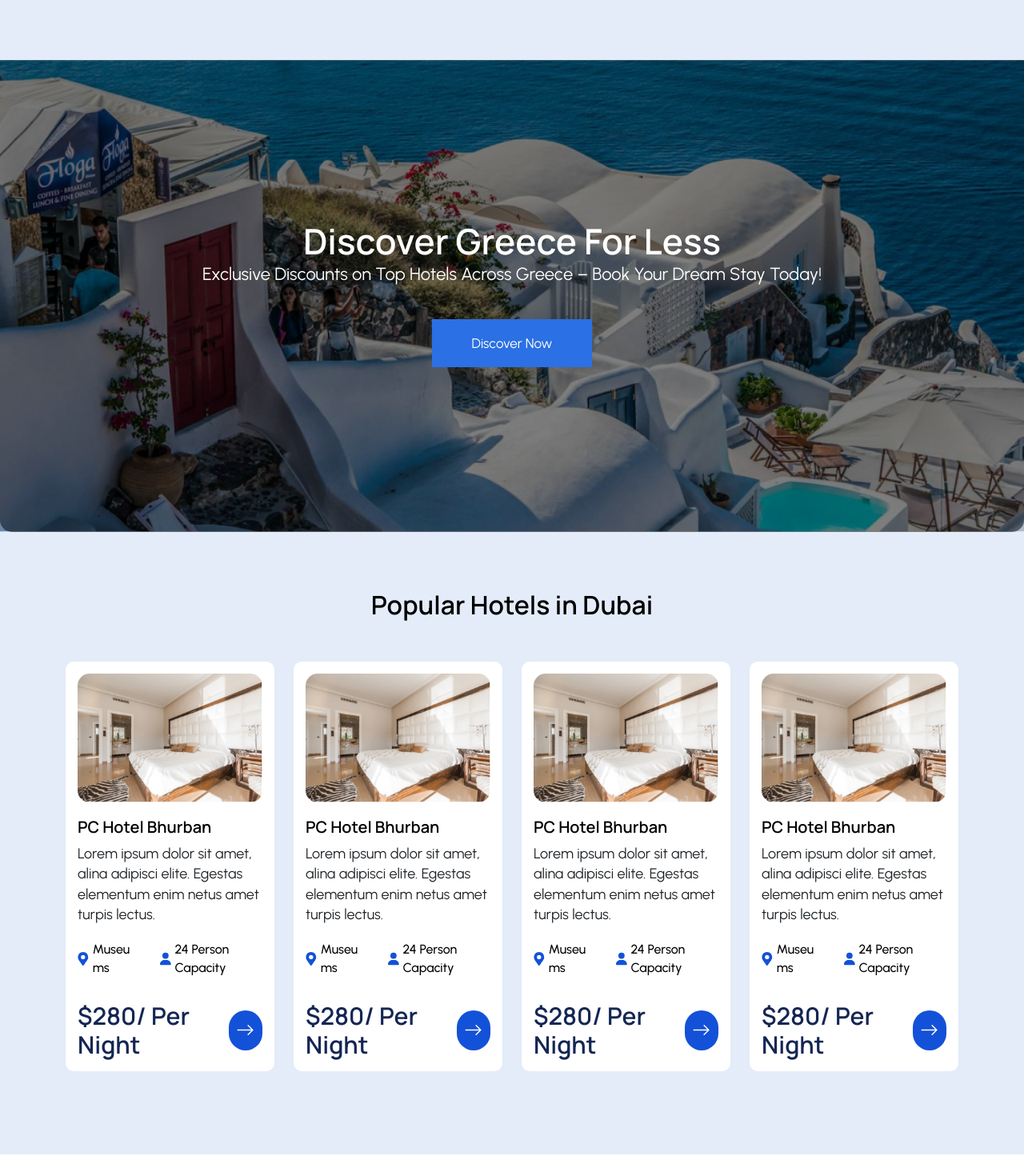
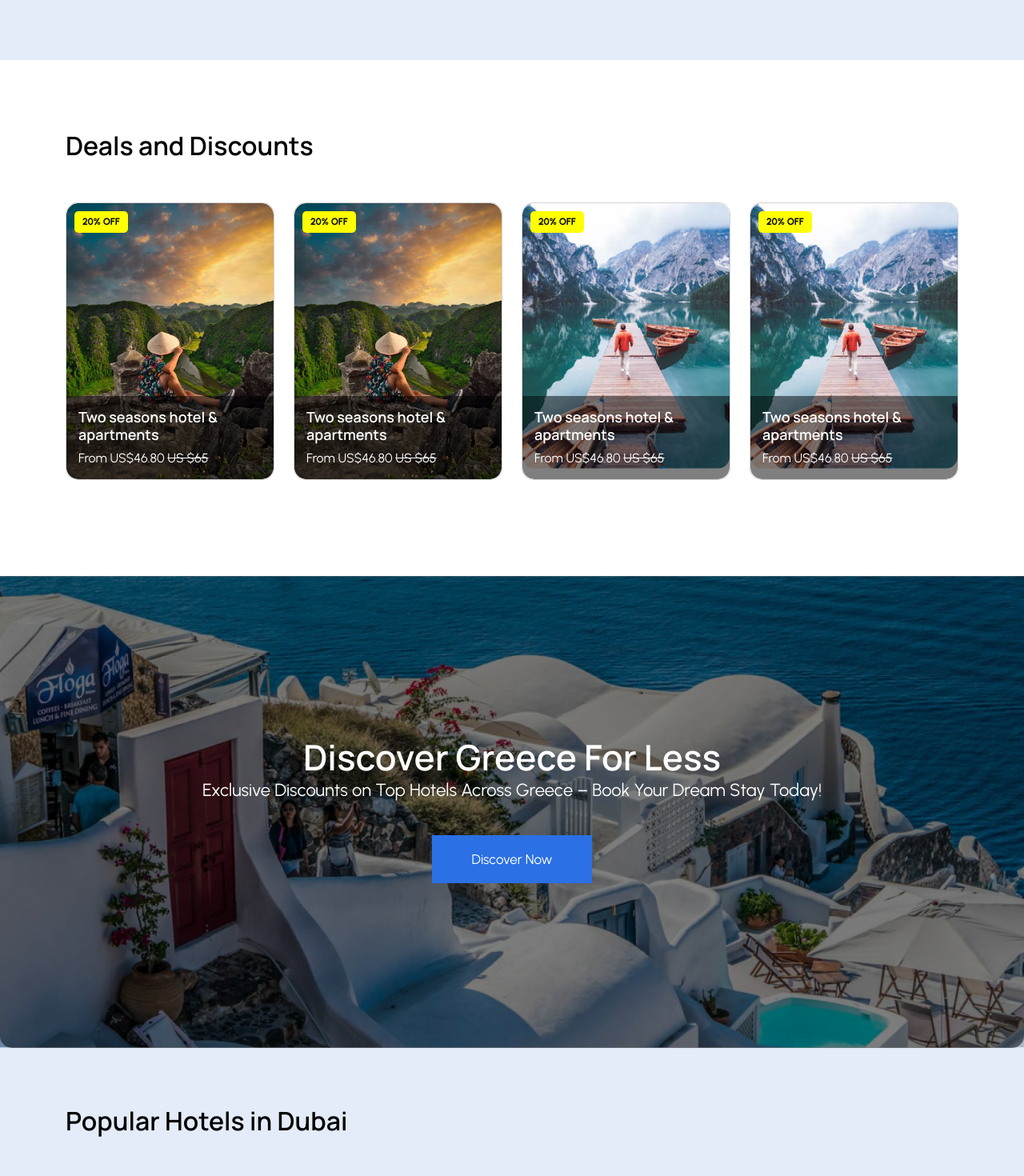
Before and after one commit to afzalimdad9/travel-mania, a Next.js app: page /hotels in a window 1280 px wide. Shown: the part 2460-3930 px from the top of the page at 80% size. Built offline with nearby package versions, Linux system fonts and the light colour scheme.

Commit message:
feat: updated hotels page

```diff
--- /dev/null
+++ b/src/Components/DealsAndDiscounts/index.jsx
@@ -0,0 +1,38 @@
+import Image from "next/image";
+import Link from "next/link";
+import thailand1 from "../../../public/images/thailand.jpeg";
+import thailand2 from "../../../public/images/thailand2.png";
+import thailand3 from "../../../public/images/thailand3.png";
+
+const LocationCard = () => {
+  return (
+    <div className="container my-5 py-5">
+      <div className="hotel-head">
+        <h6 className="mb-3 text-start">Deals and Discounts</h6>
+      </div>
+      <div className="row">
+        {[thailand2, thailand2, thailand3, thailand3].map((image, index) => (
+          <div key={index} className="col-12 col-md-3 mb-4">
+            <div className="card image-card">
+              <div className="promotion-banner">20% OFF</div>
+              <Image
+                src={image}
+                className="card-img-top"
+                alt="Hotel and Apartments"
+                layout="responsive"
+              />
+              <div className="card-body overlay">
+                <h6 className="card-title">Two seasons hotel & apartments</h6>
+                <p className="card-text fs-6 mt-2">
+                  From US$46.80 <del>US $65</del>
+                </p>
+              </div>
+            </div>
+          </div>
+        ))}
+      </div>
+    </div>
+  );
+};
+
+export default LocationCard;
--- a/src/Components/PopularHotelsDubai/index.jsx
+++ b/src/Components/PopularHotelsDubai/index.jsx
@@ -12,7 +12,7 @@ const index = () => {
         <div className="row">
           <div className="col-md-12">
             <div className="hotel-head">
-              <h6>Popular Hotels in Dubai</h6>
+              <h6 className="text-start">Popular Hotels in Dubai</h6>
             </div>
           </div>
         </div>
@@ -45,10 +45,10 @@ const index = () => {
                     </li>
                   </ul>
                   <div className="price">
-                    <h5>
-                      $280/ <span>Per Night</span>
-                    </h5>
-                    <Link href={"/"} className="price-link">
+                    <h6>
+                      $150/ <span>Per Night</span>
+                    </h6>
+                    <Link href={"/"}>
                       <BsArrowRight />
                     </Link>
                   </div>
--- a/src/pages/hotels.jsx
+++ b/src/pages/hotels.jsx
@@ -7,6 +7,7 @@ import LatestTravelBlog from "../Components/Blog";
 import DiscoverGreece from "../Components/DiscoverGreece";
 import ExploreStays from "../Components/ExploreStays";
 import PopularHotelsDubai from "../Components/PopularHotelsDubai";
+import DealsAndDiscounts from "../Components/DealsAndDiscounts";
 
 const hotels = () => {
   return (
@@ -22,6 +23,7 @@ const hotels = () => {
         <BannerForm />
         <ExploreStays />
         <HotelBook />
+        <DealsAndDiscounts />
         <DiscoverGreece />
         <PopularHotelsDubai />
         <LatestTravelBlog />
```
